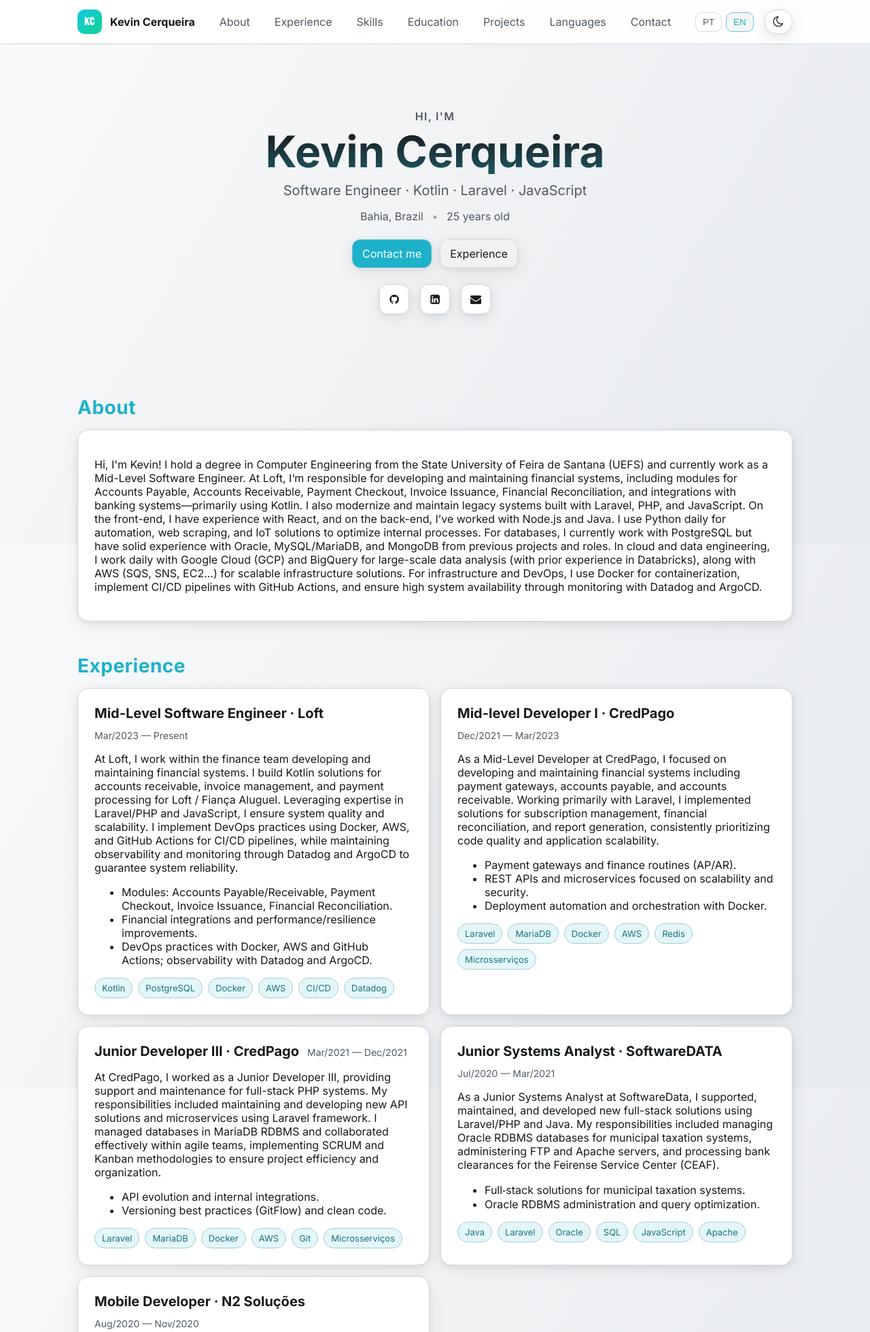
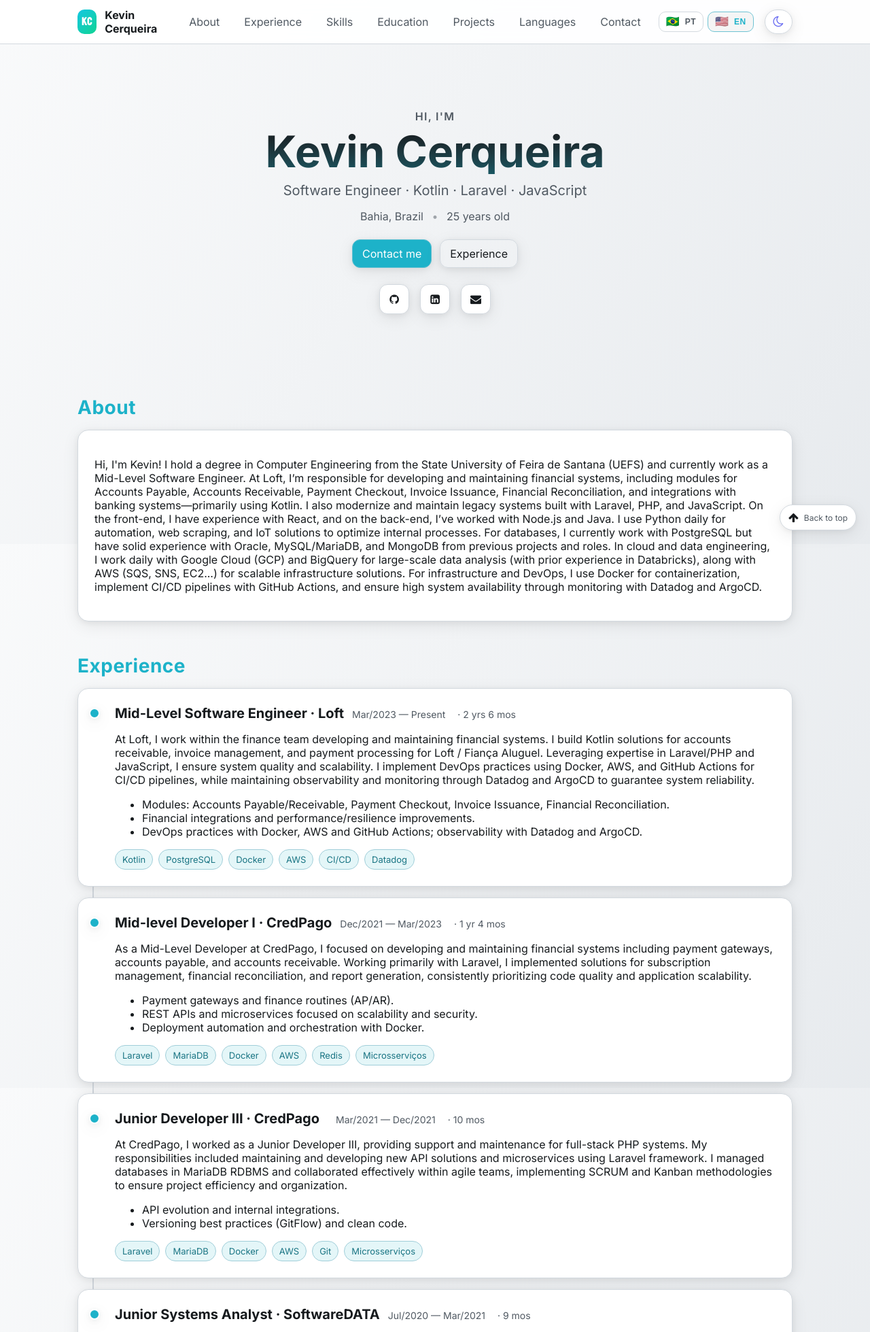
Before and after one commit to KevinCerqueira/kevincerqueira.github.io, a PHP site: page / in a window 1280 px wide. Shown: the top 1959 px of the page at 68% size. Run offline with PHP 8.4, Linux system fonts and the light colour scheme.

Commit message:
feat: timeline, duration, top button and language selector with flags

```diff
--- a/css/style.css
+++ b/css/style.css
@@ -113,6 +113,9 @@ img { max-width: 100%; height: auto; display: block; }
 /* Language switch */
 .lang-switch { display: inline-flex; gap: 6px; margin-left: auto; }
 .lang-btn {
+  display: inline-flex;
+  align-items: center;
+  gap: 8px;
   padding: 6px 10px;
   border-radius: 10px;
   border: 1px solid var(--border);
@@ -120,6 +123,8 @@ img { max-width: 100%; height: auto; display: block; }
   color: var(--text-2);
   cursor: pointer;
 }
+.lang-btn .flag { font-size: 16px; line-height: 1; }
+.lang-btn .label { font-weight: 600; font-size: 12px; letter-spacing: .04em; }
 .lang-btn[aria-pressed="true"] {
   color: var(--accent);
   border-color: color-mix(in srgb, var(--accent) 55%, var(--border));
@@ -142,6 +147,9 @@ img { max-width: 100%; height: auto; display: block; }
 }
 .theme-toggle:hover { background: var(--surface-hover); }
 .theme-toggle i { font-size: 18px; }
+/* Colored icons depending on theme */
+:root[data-theme="dark"] .theme-toggle i.fa-sun-o { color: #f59e0b; }
+:root[data-theme="light"] .theme-toggle i.fa-moon-o { color: #6366f1; }
 
 /* Hero */
 .hero {
@@ -268,6 +276,30 @@ img { max-width: 100%; height: auto; display: block; }
 }
 .job-role { font-size: 20px; margin: 0; }
 .job-time { color: var(--text-2); font-size: 14px; }
+.job-duration { color: var(--text-2); font-size: 14px; margin-left: 6px; white-space: nowrap; }
+
+/* Experience timeline */
+#experiencia .cards { position: relative; grid-template-columns: 1fr; }
+#experiencia .cards::before {
+  content: "";
+  position: absolute;
+  top: 0; bottom: 0;
+  left: 22px;
+  width: 2px;
+  background: var(--border);
+}
+#experiencia .card.job { position: relative; padding-left: 54px; }
+#experiencia .card.job::before {
+  content: "";
+  position: absolute;
+  left: 16px;
+  top: 28px;
+  width: 12px; height: 12px;
+  border-radius: 50%;
+  background: var(--accent);
+  border: 2px solid var(--surface);
+  box-shadow: var(--shadow-elev-1);
+}
 
 /* Grid columns for skills */
 .columns { display: grid; gap: var(--space-4); grid-template-columns: repeat(12, 1fr); }
@@ -318,6 +350,35 @@ img { max-width: 100%; height: auto; display: block; }
 .site-footer { padding-bottom: var(--space-7); color: var(--text-2); }
 .site-footer p { margin: var(--space-5) 0 0; text-align: center; font-size: 14px; }
 
+/* Back to top floating button */
+.back-to-top {
+  position: fixed;
+  right: 20px;
+  bottom: 20px;
+  display: inline-flex;
+  align-items: center;
+  gap: 8px;
+  padding: 10px 12px;
+  border-radius: 999px;
+  border: 1px solid var(--border);
+  background: var(--surface);
+  color: var(--text-1);
+  box-shadow: var(--shadow-elev-1);
+  opacity: 0;
+  transform: translateY(8px);
+  pointer-events: none;
+  transition: opacity 160ms ease, transform 160ms ease, background-color 160ms ease;
+  z-index: 90;
+}
+.back-to-top .label { display: none; font-size: 12px; color: var(--text-2); }
+.back-to-top i { font-size: 16px; }
+.back-to-top:hover { background: var(--surface-hover); color: var(--accent); }
+.back-to-top.is-visible { opacity: 1; transform: translateY(0); pointer-events: auto; }
+
+@media (min-width: 800px) {
+  .back-to-top .label { display: inline; }
+}
+
 /* Responsive */
 @media (min-width: 800px) {
   .nav-links { display: flex; }
@@ -325,6 +386,9 @@ img { max-width: 100%; height: auto; display: block; }
   .card.job { grid-column: span 6; }
   .columns { grid-template-columns: repeat(12, 1fr); }
   .column { grid-column: span 4; }
+  /* Keep experience as single column for a continuous timeline on desktop */
+  #experiencia .cards { grid-template-columns: 1fr; }
+  #experiencia .card.job { grid-column: span 12; }
 }
 
 /* Larger screens get a bit more breathing room vertically */
--- a/index.html
+++ b/index.html
@@ -34,8 +34,14 @@
           <a href="#contato" data-i18n="navContato">Contato</a>
         </div>
         <div class="lang-switch" role="group" aria-label="Language switch">
-          <button class="lang-btn" data-lang="pt" aria-pressed="true">PT</button>
-          <button class="lang-btn" data-lang="en" aria-pressed="false">EN</button>
+          <button class="lang-btn" data-lang="pt" aria-pressed="true" aria-label="Mudar para Português">
+            <span class="flag" aria-hidden="true">🇧🇷</span>
+            <span class="label">PT</span>
+          </button>
+          <button class="lang-btn" data-lang="en" aria-pressed="false" aria-label="Switch to English">
+            <span class="flag" aria-hidden="true">🇺🇸</span>
+            <span class="label">EN</span>
+          </button>
         </div>
     <button id="theme-toggle" class="theme-toggle" aria-label="Mudar para modo escuro" title="Alternar tema">
       <i class="fa fa-moon-o" aria-hidden="true"></i>
@@ -86,7 +92,7 @@
         <article class="card job">
           <header class="job-header">
             <h3 class="job-role" data-i18n="jobLoftRole">Engenheiro de Software · Loft</h3>
-            <span class="job-time" data-i18n="jobLoftTime">Mar/2023 — Atualmente</span>
+            <span class="job-time" data-i18n="jobLoftTime" data-start="2023-03" data-end="present">Mar/2023 — Atualmente</span>
           </header>
           <p data-i18n="jobLoftDesc">Desenvolvimento de funcionalidades financeiras em Kotlin e manutenção de sistemas em Laravel/JS.</p>
           <ul>
@@ -106,7 +112,7 @@
         <article class="card job">
           <header class="job-header">
             <h3 class="job-role" data-i18n="jobCredRole">Desenvolvedor Pleno I · CredPago</h3>
-            <span class="job-time" data-i18n="jobCredTime">Dez/2021 — Mar/2023</span>
+            <span class="job-time" data-i18n="jobCredTime" data-start="2021-12" data-end="2023-03">Dez/2021 — Mar/2023</span>
           </header>
           <p data-i18n="jobCredDesc">Back-end com Laravel/Node, conteinerização e banco de dados MariaDB.</p>
           <ul>
@@ -125,8 +131,8 @@
         </article>
         <article class="card job">
           <header class="job-header">
-            <h3 class="job-role" data-i18n="jobCredJrRole">Desenvolvedor Júnior III · CredPago</h3>
-            <span class="job-time" data-i18n="jobCredJrTime">Mar/2021 — Dez/2021</span>
+            <h3 class="job-role" data-i18n="jobCredJrRole">Desenvolvedor Júnior III · CredPago</h3><br>
+            <span class="job-time" data-i18n="jobCredJrTime" data-start="2021-03" data-end="2021-12">Mar/2021 — Dez/2021</span>
           </header>
           <p data-i18n="jobCredJrDesc">Suporte e manutenção de sistemas full‑stack em PHP/Laravel e novas APIs/microsserviços.</p>
           <ul>
@@ -145,7 +151,7 @@
         <article class="card job">
           <header class="job-header">
             <h3 class="job-role" data-i18n="jobSoftRole">Analista de Sistemas · SoftwareDATA</h3>
-            <span class="job-time" data-i18n="jobSoftTime">Jul/2020 — Mar/2021</span>
+            <span class="job-time" data-i18n="jobSoftTime" data-start="2020-07" data-end="2021-03">Jul/2020 — Mar/2021</span>
           </header>
           <p data-i18n="jobSoftDesc">Desenvolvimento com Laravel/PHP/Java e banco de dados Oracle.</p>
           <ul>
@@ -164,7 +170,7 @@
         <article class="card job">
           <header class="job-header">
             <h3 class="job-role" data-i18n="jobN2Role">Desenvolvedor Mobile · N2 Soluções</h3>
-            <span class="job-time" data-i18n="jobN2Time">Ago/2020 — Nov/2020</span>
+            <span class="job-time" data-i18n="jobN2Time" data-start="2020-08" data-end="2020-11">Ago/2020 — Nov/2020</span>
           </header>
           <p data-i18n="jobN2Desc">Projetos mobile com Ionic/React e back-end em Laravel/MySQL.</p>
           <ul>
@@ -422,6 +428,11 @@
       <p>© <span id="year"></span> Kevin Cerqueira</p>
     </footer>
 
+    <a id="back-to-top" class="back-to-top" href="#home" aria-label="Voltar ao início" title="Voltar ao início">
+      <i class="fa fa-arrow-up" aria-hidden="true"></i>
+      <span class="label" data-i18n="backToTop">Voltar ao início</span>
+    </a>
+
     <script src="js/app.js"></script>
   </body>
 </html>
--- a/js/app.js
+++ b/js/app.js
@@ -53,6 +53,9 @@
       heroAgeSuffix: ' anos',
       heroCtaPrimary: 'Fale comigo',
       heroCtaSecondary: 'Experiência',
+      langSwitcherAria: 'Alternar idioma',
+      langPtAria: 'Mudar para Português',
+      langEnAria: 'Mudar para Inglês',
       sectionSobreTitle: 'Sobre',
       aboutText: 'Oi, eu sou o Kevin! Sou graduado em Engenharia de Computação pela Universidade Estadual de Feira de Santana (UEFS) e atuo como Engenheiro de Software Pleno. Na Loft, sou responsável por desenvolver e manter sistemas financeiros, incluindo módulos de Contas a Pagar, Contas a Receber, Checkout de Pagamentos, Emissão de Notas, Conciliação Financeira e integrações com sistemas bancários — principalmente utilizando Kotlin. Também modernizo e mantenho sistemas legados em Laravel, PHP e JavaScript. No front‑end, tenho experiência com React; no back‑end, já trabalhei com Node.js e Java. Uso Python diariamente para automação, web scraping e soluções de IoT a fim de otimizar processos internos. Em bancos de dados, atualmente trabalho com PostgreSQL, mas possuo sólida experiência com Oracle, MySQL/MariaDB e MongoDB de projetos e funções anteriores. Em cloud e engenharia de dados, trabalho diariamente com Google Cloud (GCP) e BigQuery para análises em larga escala (com experiência prévia em Databricks), além de AWS (SQS, SNS, EC2...) para soluções de infraestrutura escaláveis. Em infraestrutura e DevOps, utilizo Docker para conteinerização, implemento pipelines de CI/CD com GitHub Actions e garanto alta disponibilidade por meio de monitoramento com Datadog e ArgoCD.',
       sectionExperienciaTitle: 'Experiência',
@@ -135,6 +138,7 @@
       volUefsDesc: 'Desenvolvimento voluntário de um sistema de gestão de agendamentos para o Observatório Astronômico Antares (Feira de Santana/BA), cobrindo reservas de visitantes/escolas e funções administrativas.',
       volUefsB1: 'Fluxos de agendamento e administração para a equipe do observatório',
       volUefsB2: 'Do levantamento de requisitos ao deploy, seguindo metodologia Waterfall',
+      backToTop: 'Voltar ao início',
     },
     en: {
       documentLang: 'en',
@@ -154,6 +158,9 @@
       heroAgeSuffix: ' years old',
       heroCtaPrimary: 'Contact me',
       heroCtaSecondary: 'Experience',
+      langSwitcherAria: 'Language switch',
+      langPtAria: 'Switch to Portuguese',
+      langEnAria: 'Switch to English',
       sectionSobreTitle: 'About',
       aboutText: "Hi, I'm Kevin! I hold a degree in Computer Engineering from the State University of Feira de Santana (UEFS) and currently work as a Mid-Level Software Engineer. At Loft, I’m responsible for developing and maintaining financial systems, including modules for Accounts Payable, Accounts Receivable, Payment Checkout, Invoice Issuance, Financial Reconciliation, and integrations with banking systems—primarily using Kotlin. I also modernize and maintain legacy systems built with Laravel, PHP, and JavaScript. On the front-end, I have experience with React, and on the back-end, I’ve worked with Node.js and Java. I use Python daily for automation, web scraping, and IoT solutions to optimize internal processes. For databases, I currently work with PostgreSQL but have solid experience with Oracle, MySQL/MariaDB, and MongoDB from previous projects and roles. In cloud and data engineering, I work daily with Google Cloud (GCP) and BigQuery for large-scale data analysis (with prior experience in Databricks), along with AWS (SQS, SNS, EC2...) for scalable infrastructure solutions. For infrastructure and DevOps, I use Docker for containerization, implement CI/CD pipelines with GitHub Actions, and ensure high system availability through monitoring with Datadog and ArgoCD.",
       sectionExperienciaTitle: 'Experience',
@@ -236,6 +243,7 @@
       volUefsDesc: "Volunteered with a student team to develop a scheduling management system for the Antares Astronomical Observatory (Feira de Santana, BA), covering visitor/school bookings and administrative functions.",
       volUefsB1: 'Scheduling and administration flows for observatory staff',
       volUefsB2: 'From requirements gathering to deployment, following Waterfall methodology',
+      backToTop: 'Back to top',
     }
   };
 
@@ -270,9 +278,78 @@
       ageEl.textContent = age + dict.heroAgeSuffix;
     }
 
-    // Update lang switch pressed state
+    // Update lang switch pressed state + aria labels
+    var switchGroup = document.querySelector('.lang-switch');
+    if (switchGroup) {
+      switchGroup.setAttribute('aria-label', dict.langSwitcherAria || 'Language switch');
+    }
     document.querySelectorAll('.lang-btn').forEach(function (btn) {
-      btn.setAttribute('aria-pressed', btn.getAttribute('data-lang') === lang ? 'true' : 'false');
+      var isActive = btn.getAttribute('data-lang') === lang;
+      btn.setAttribute('aria-pressed', isActive ? 'true' : 'false');
+      var which = btn.getAttribute('data-lang') === 'pt' ? 'langPtAria' : 'langEnAria';
+      var aria = dict[which] || btn.getAttribute('aria-label') || '';
+      if (aria) btn.setAttribute('aria-label', aria);
+    });
+
+    renderJobDurations(lang);
+  }
+
+  function parseYearMonth(value) {
+    if (!value || typeof value !== 'string') return null;
+    var parts = value.split('-');
+    if (parts.length !== 2) return null;
+    var year = parseInt(parts[0], 10);
+    var month = parseInt(parts[1], 10);
+    if (!year || !month || month < 1 || month > 12) return null;
+    return { year: year, month: month };
+  }
+
+  function diffMonthsInclusive(startYm, endYm) {
+    if (!startYm || !endYm) return 0;
+    var months = (endYm.year - startYm.year) * 12 + (endYm.month - startYm.month) + 1;
+    return months < 0 ? 0 : months;
+  }
+
+  function formatDurationMonths(totalMonths, lang) {
+    if (totalMonths <= 0) return lang === 'pt' ? 'menos de 1 mês' : 'less than 1 mo';
+    var years = Math.floor(totalMonths / 12);
+    var months = totalMonths % 12;
+    if (lang === 'pt') {
+      var partsPt = [];
+      if (years > 0) partsPt.push(years + ' ' + (years === 1 ? 'ano' : 'anos'));
+      if (months > 0) partsPt.push(months + ' ' + (months === 1 ? 'mês' : 'meses'));
+      return partsPt.join(' e ');
+    } else {
+      var partsEn = [];
+      if (years > 0) partsEn.push(years + ' ' + (years === 1 ? 'yr' : 'yrs'));
+      if (months > 0) partsEn.push(months + ' ' + (months === 1 ? 'mo' : 'mos'));
+      return partsEn.join(' ');
+    }
+  }
+
+  function renderJobDurations(lang) {
+    var now = new Date();
+    var nowYm = { year: now.getFullYear(), month: now.getMonth() + 1 };
+    var nodes = document.querySelectorAll('.job-time');
+    nodes.forEach(function (el) {
+      var startAttr = el.getAttribute('data-start');
+      var endAttr = el.getAttribute('data-end');
+      if (!startAttr) return;
+      var startYm = parseYearMonth(startAttr);
+      var endYm = endAttr === 'present' ? nowYm : parseYearMonth(endAttr);
+      if (!startYm || !endYm) return;
+      var months = diffMonthsInclusive(startYm, endYm);
+      var formatted = formatDurationMonths(months, lang);
+      if (!formatted) return;
+
+      var sibling = el.nextElementSibling;
+      var durationEl = sibling && sibling.classList && sibling.classList.contains('job-duration') ? sibling : null;
+      if (!durationEl) {
+        durationEl = document.createElement('span');
+        durationEl.className = 'job-duration';
+        el.insertAdjacentElement('afterend', durationEl);
+      }
+      durationEl.textContent = ' \u00B7 ' + formatted;
     });
   }
 
@@ -330,5 +407,20 @@
     // Year in footer
     var yearEl = document.getElementById('year');
     if (yearEl) yearEl.textContent = new Date().getFullYear();
+
+    // Back to top visibility near page end
+    var backTop = document.getElementById('back-to-top');
+    if (backTop) {
+      var onScroll = function () {
+        var scrollY = window.scrollY || window.pageYOffset;
+        var viewport = window.innerHeight || document.documentElement.clientHeight;
+        var docHeight = Math.max(document.body.scrollHeight, document.documentElement.scrollHeight);
+        var nearEnd = scrollY + viewport >= docHeight - 300; // within 300px of bottom
+        if (nearEnd) backTop.classList.add('is-visible');
+        else backTop.classList.remove('is-visible');
+      };
+      onScroll();
+      window.addEventListener('scroll', onScroll, { passive: true });
+    }
   });
 })();
```
